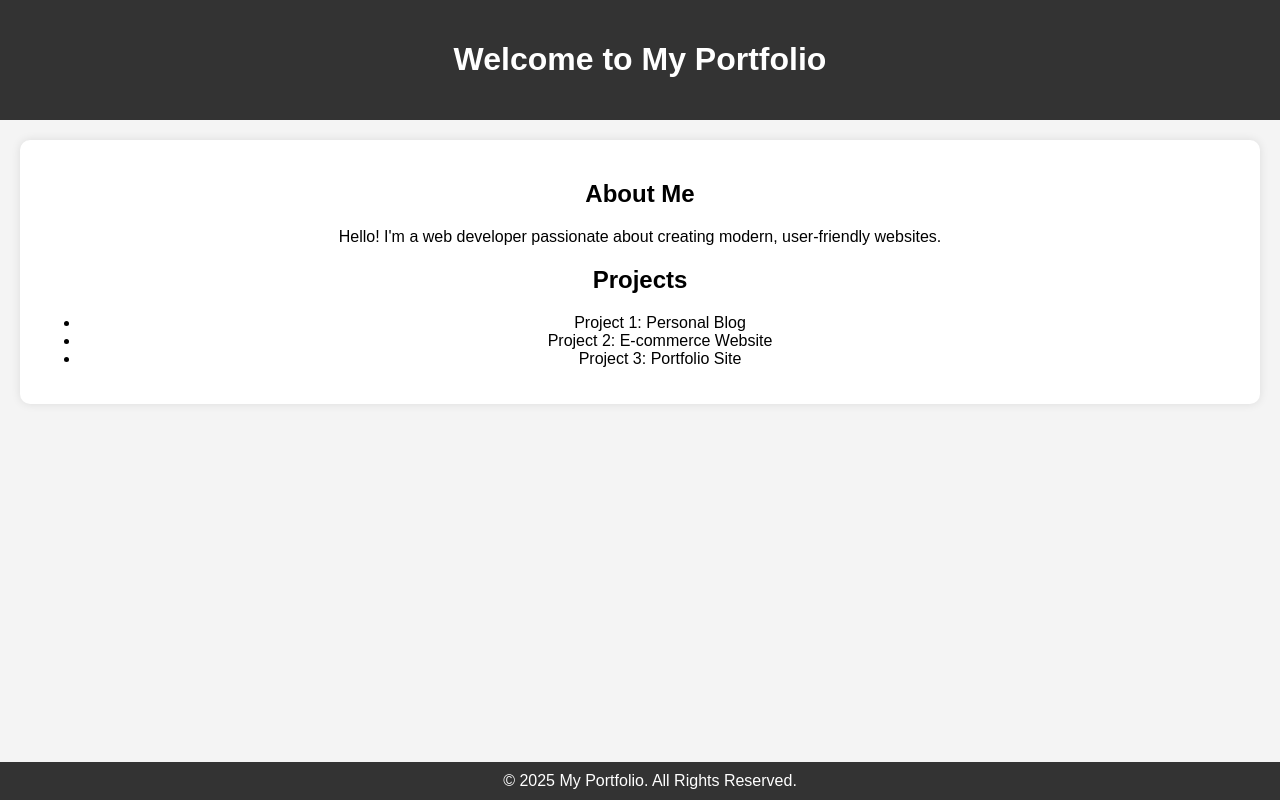
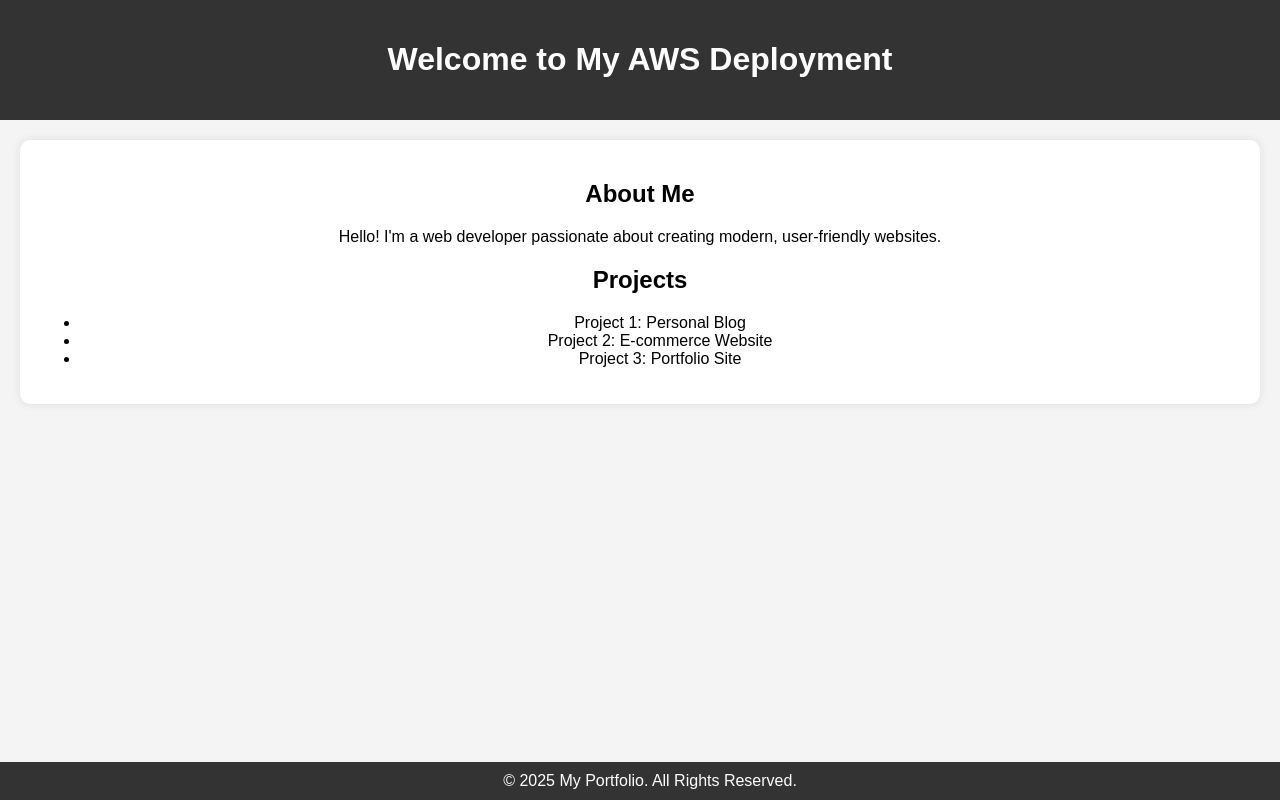
Before and after one commit to Rajeev2000323/AWS_Repo, a plain HTML site: page index.html in a window 1280 px wide. Drawn offline with Linux system fonts and the light colour scheme.

Commit message:
Update index.html

```diff
--- a/index.html
+++ b/index.html
@@ -36,7 +36,7 @@
 </head>
 <body>
     <header>
-        <h1>Welcome to My Portfolio</h1>
+        <h1>Welcome to My AWS Deployment</h1>
     </header>
     <div class="container">
         <h2>About Me</h2>
```
